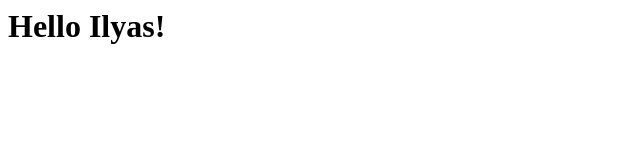
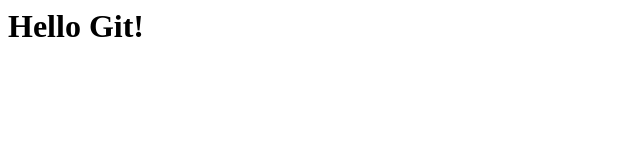
Before and after one commit to CoolIlyas/git-sample, a plain HTML site: page index.html in a window 1280 px wide. Shown: the full height of the page, 0-640 px from the left. Drawn offline with Linux system fonts and the light colour scheme.

Commit message:
Revert "Wrong commit"
This reverts commit f1275045ee6853a547026048421ed9d9d81648cc.

```diff
--- a/index.html
+++ b/index.html
@@ -1 +1 @@
-<h1>Hello Ilyas!</h1>
+<h1>Hello Git!</h1>
```
